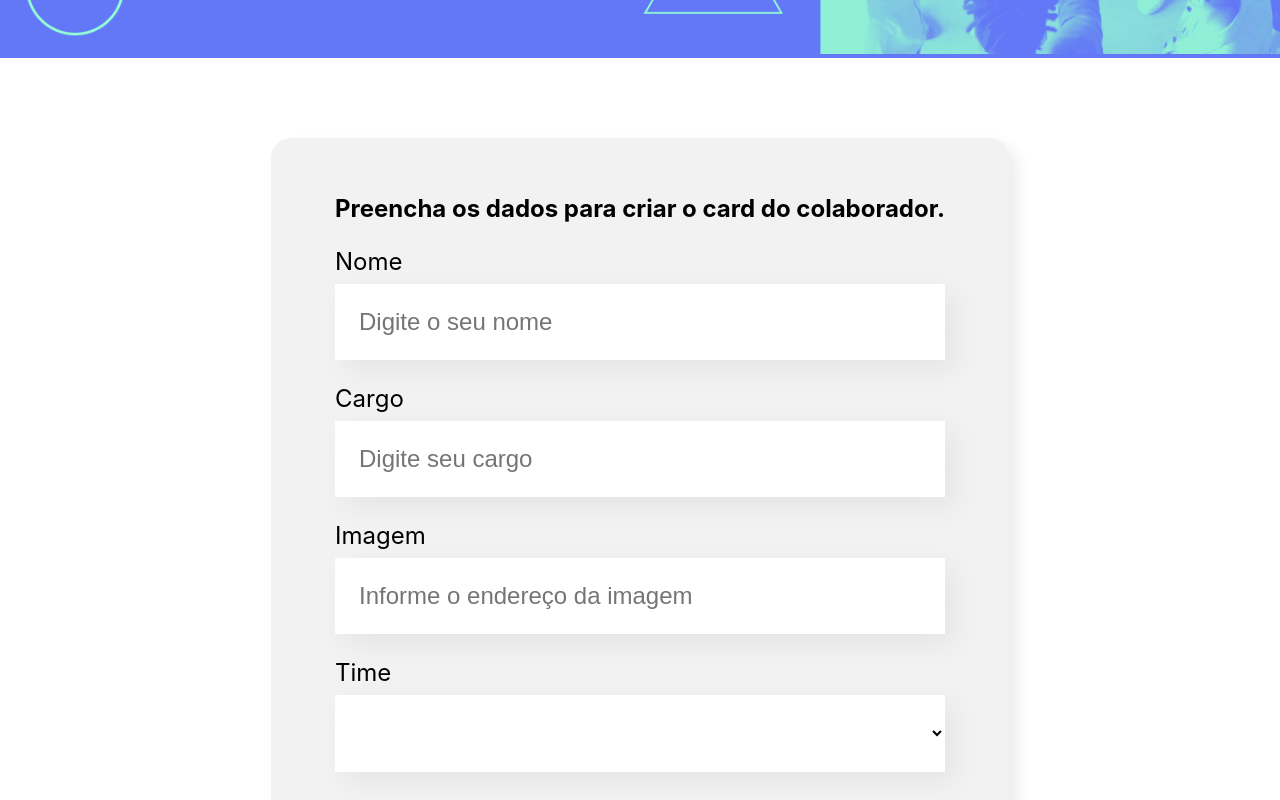
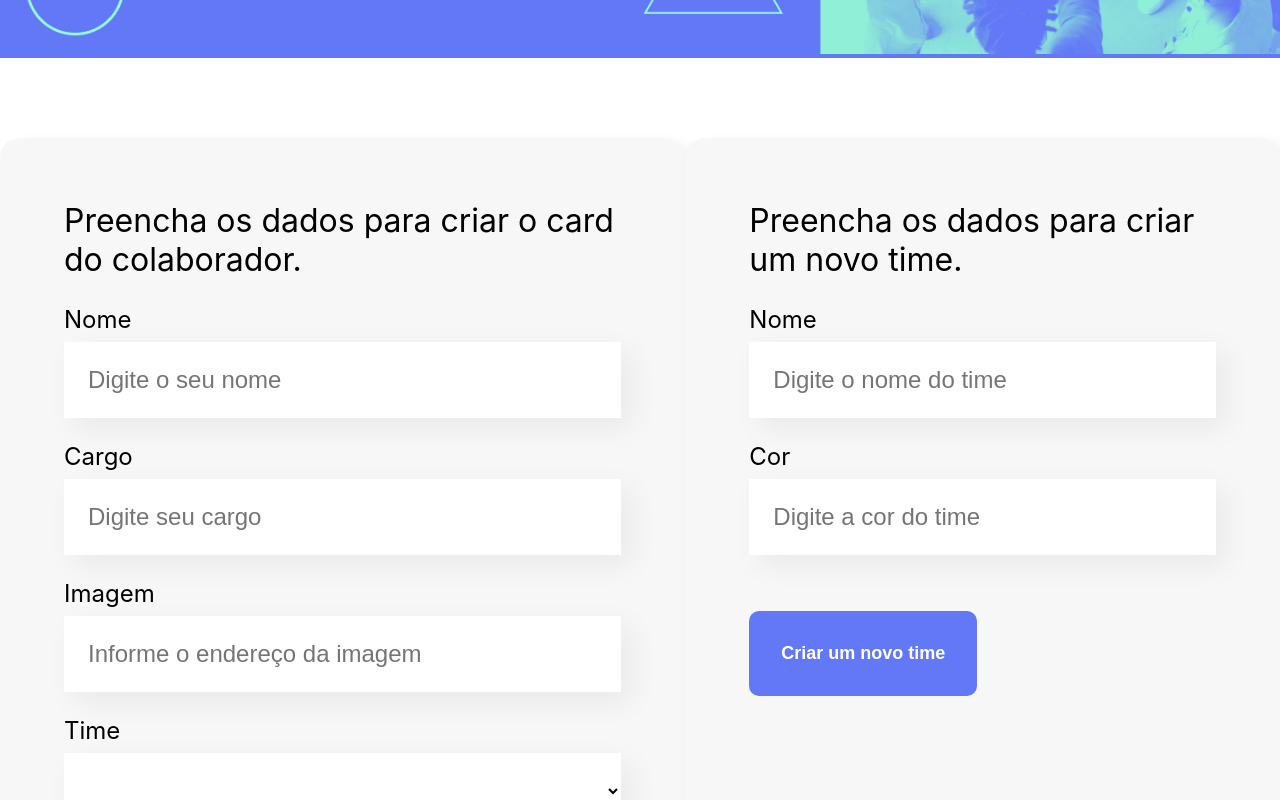
Before and after one commit to Kenichi07/Projetos-React, a React (Create React App) app in the folder organo/: page / in a window 1280 px wide. Shown: the part 440-1240 px from the top of the page. Built offline with nearby package versions, Linux system fonts and the light colour scheme.

Commit message:
feat: created new form to add new time

```diff
--- a/organo/src/App.js
+++ b/organo/src/App.js
@@ -67,10 +67,15 @@
     );
   }
 
+  function cadastrarTime(novoTime) {
+    setTimes([...times, { ...novoTime, id: uuidv4() }]);
+  }
+
   return (
     <div className="App">
       <Banner />
       <Formulario
+        cadastrarTime={cadastrarTime}
         times={times.map((time) => time.nome)}
         aoColaboradorCadastrado={(colaborador) =>
           aoNovoColaboradorAdicionado(colaborador)
--- a/organo/src/componentes/Formulario/Formulario.css
+++ b/organo/src/componentes/Formulario/Formulario.css
@@ -1,13 +1,16 @@
-.formulario {
+.formulario-container {
   display: flex;
   justify-content: center;
   margin: 80px 0;
 }
-
-.formulario form {
+.formulario-container .formulario {
   max-width: 80%;
-  background-color: #f2f2f2;
+  background: #f7f7f7;
+  box-shadow: 7px 7px 15px rgba(0, 0, 0, 0.08);
   border-radius: 20px;
   padding: 36px 64px;
-  box-shadow: 8px 8px 16px rgba(0, 0, 0, 0.08);
 }
+.formulario-container .formulario h2 {
+  font-weight: 400;
+  font-size: 32px;
+}
--- a/organo/src/componentes/Formulario/index.js
+++ b/organo/src/componentes/Formulario/index.js
@@ -9,6 +9,8 @@
   const [cargo, setCargo] = useState("");
   const [imagem, setImagem] = useState("");
   const [time, setTime] = useState("");
+  const [nomeTime, setNomeTime] = useState("");
+  const [corTime, setCorTime] = useState("");
 
   const aoSalvar = (evento) => {
     evento.preventDefault();
@@ -25,8 +27,8 @@
   };
 
   return (
-    <section className="formulario">
-      <form onSubmit={aoSalvar}>
+    <section className="formulario-container">
+      <form className="formulario" onSubmit={aoSalvar}>
         <h2>Preencha os dados para criar o card do colaborador.</h2>
         <CampoTexto
           obrigatorio={true}
@@ -57,6 +59,30 @@
         />
         <Botao>Criar card</Botao>
       </form>
+      <form
+        className="formulario"
+        onSubmit={(evento) => {
+          evento.preventDefault();
+          props.cadastrarTime({ nome: nomeTime, cor: corTime });
+        }}
+      >
+        <h2>Preencha os dados para criar um novo time.</h2>
+        <CampoTexto
+          obrigatorio
+          label="Nome"
+          placeholder="Digite o nome do time"
+          valor={nomeTime}
+          aoAlterado={(valor) => setNomeTime(valor)}
+        />
+        <CampoTexto
+          obrigatorio
+          label="Cor"
+          placeholder="Digite a cor do time"
+          valor={corTime}
+          aoAlterado={(valor) => setCorTime(valor)}
+        />
+        <Botao>Criar um novo time</Botao>
+      </form>
     </section>
   );
 };
```
